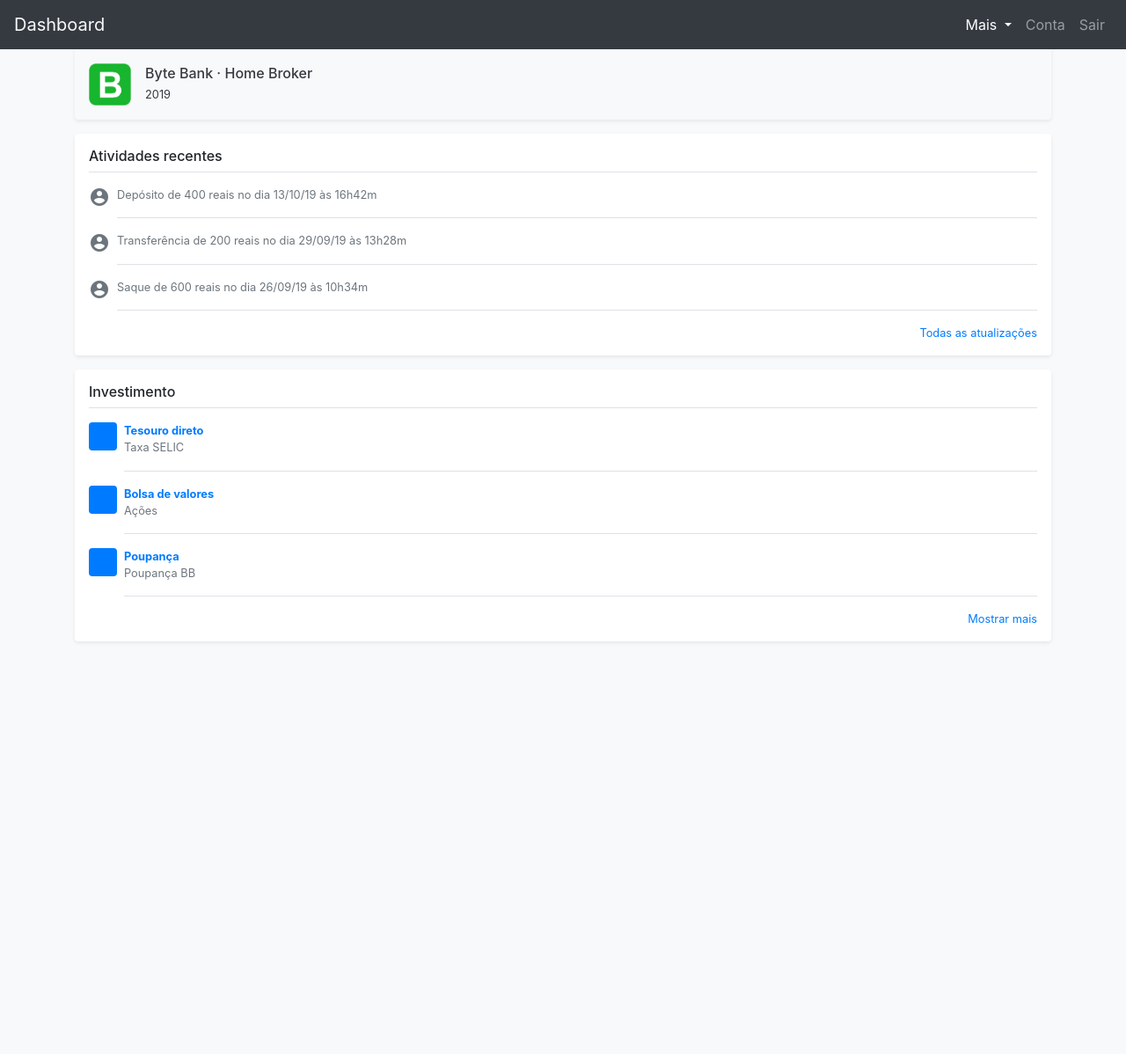
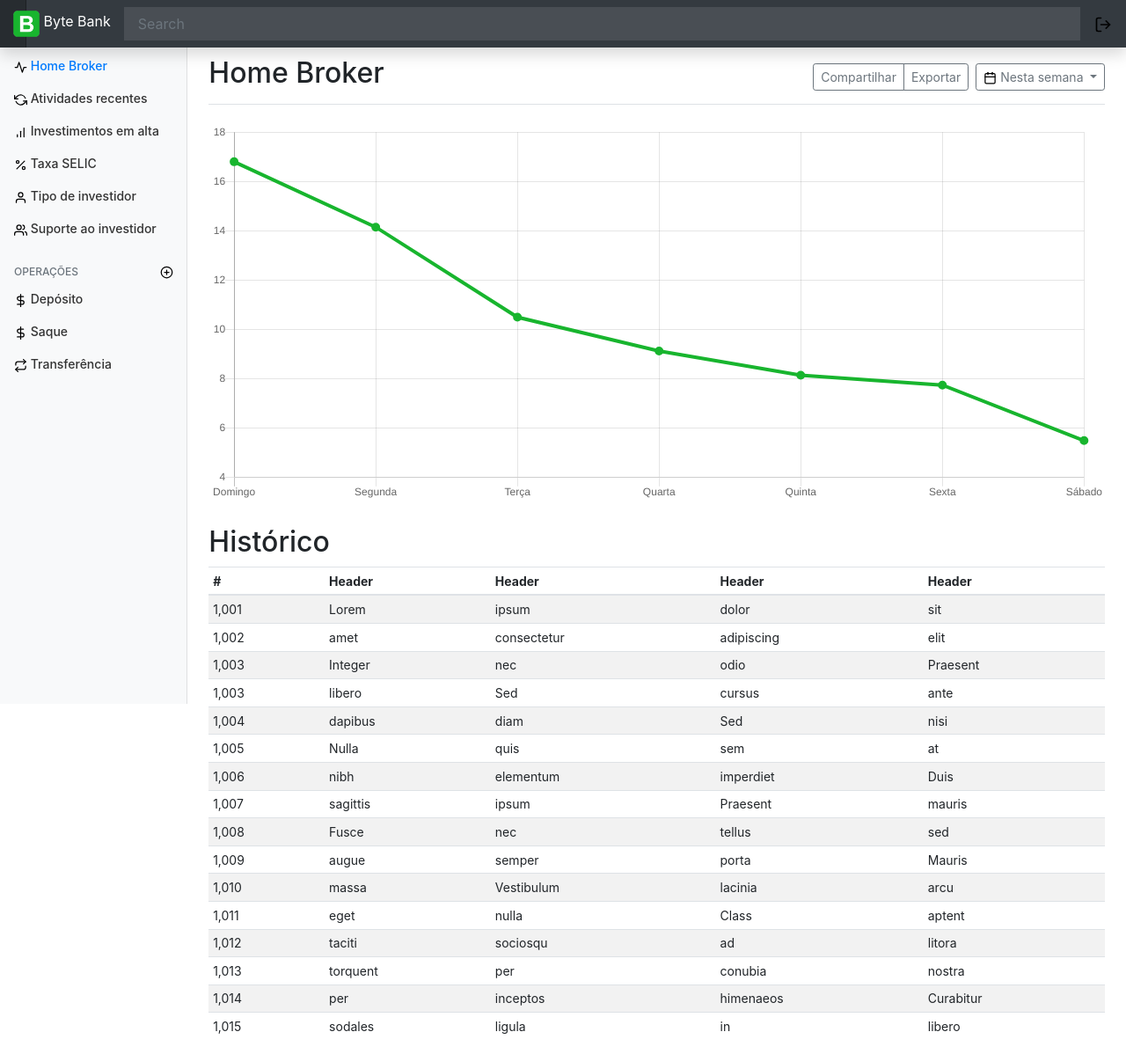
Before and after one commit to will3g/ByteBank, a Flask app: page /bb/dashboard in a window 1280 px wide. Shown: the whole page at 88% size. Before the commit the page ends 730 px from the top, so only its background shows below. Run offline with Flask 2, Linux system fonts and the light colour scheme; some libraries are stand-ins or nearby versions.

Commit message:
Styles Home Broker and tooltipsters

```diff
--- /dev/null
+++ b/my_app/static/dashboard.css
@@ -0,0 +1,106 @@
+body {
+  font-size: .875rem;
+}
+
+.feather {
+  width: 16px;
+  height: 16px;
+  vertical-align: text-bottom;
+}
+
+/*
+ * Sidebar
+ */
+
+.sidebar {
+  position: fixed;
+  top: 0;
+  bottom: 0;
+  left: 0;
+  z-index: 100; /* Behind the navbar */
+  padding: 48px 0 0; /* Height of navbar */
+  box-shadow: inset -1px 0 0 rgba(0, 0, 0, .1);
+}
+
+.sidebar-sticky {
+  position: relative;
+  top: 0;
+  height: calc(100vh - 48px);
+  padding-top: .5rem;
+  overflow-x: hidden;
+  overflow-y: auto; /* Scrollable contents if viewport is shorter than content. */
+}
+
+@supports ((position: -webkit-sticky) or (position: sticky)) {
+  .sidebar-sticky {
+    position: -webkit-sticky;
+    position: sticky;
+  }
+}
+
+.sidebar .nav-link {
+  font-weight: 500;
+  color: #333;
+}
+
+.sidebar .nav-link .feather {
+  margin-right: 4px;
+  color: #999;
+}
+
+.sidebar .nav-link.active {
+  color: #007bff;
+}
+
+.sidebar .nav-link:hover .feather,
+.sidebar .nav-link.active .feather {
+  color: inherit;
+}
+
+.sidebar-heading {
+  font-size: .75rem;
+  text-transform: uppercase;
+}
+
+/*
+ * Content
+ */
+
+[role="main"] {
+  padding-top: 133px; /* Space for fixed navbar */
+}
+
+@media (min-width: 768px) {
+  [role="main"] {
+    padding-top: 48px; /* Space for fixed navbar */
+  }
+}
+
+/*
+ * Navbar
+ */
+
+.navbar-brand {
+  padding-top: .75rem;
+  padding-bottom: .75rem;
+  font-size: 1rem;
+  background-color: rgba(0, 0, 0, .25);
+  box-shadow: inset -1px 0 0 rgba(0, 0, 0, .25);
+}
+
+.navbar .form-control {
+  padding: .75rem 1rem;
+  border-width: 0;
+  border-radius: 0;
+}
+
+.form-control-dark {
+  color: #fff;
+  background-color: rgba(255, 255, 255, .1);
+  border-color: rgba(255, 255, 255, .1);
+}
+
+.form-control-dark:focus {
+  border-color: transparent;
+  box-shadow: 0 0 0 3px rgba(255, 255, 255, .25);
+}
--- /dev/null
+++ b/my_app/static/dashboard.js
@@ -0,0 +1,51 @@
+/* globals Chart:false, feather:false */
+
+(function () {
+  'use strict'
+
+  // Graphs
+  var ctx = document.getElementById('myChart')
+  // eslint-disable-next-line no-unused-vars
+  var myChart = new Chart(ctx, {
+    type: 'line',
+    data: {
+      labels: [
+        'Domingo',
+        'Segunda',
+        'Terça',
+        'Quarta',
+        'Quinta',
+        'Sexta',
+        'Sábado'
+      ],
+      datasets: [{
+        data: [
+          16.80,
+          14.15,
+          10.50,
+          9.13,
+          8.15,
+          7.75,
+          5.50
+        ],
+        lineTension: 0,
+        backgroundColor: 'transparent',
+        borderColor: '#18b52e',
+        borderWidth: 4,
+        pointBackgroundColor: '#18b52e'
+      }]
+    },
+    options: {
+      scales: {
+        yAxes: [{
+          ticks: {
+            beginAtZero: false
+          }
+        }]
+      },
+      legend: {
+        display: false
+      }
+    }
+  })
+}())
--- a/my_app/templates/dashboard.html
+++ b/my_app/templates/dashboard.html
@@ -10,115 +10,257 @@
     <link href="https://fonts.googleapis.com/icon?family=Material+Icons" rel="stylesheet">
 
     <!-- Bootstrap core CSS -->
-   <link rel="stylesheet" href="{{ url_for('static', filename='css/bootstrap.min.css') }}" integrity="sha384-ggOyR0iXCbMQv3Xipma34MD+dH/1fQ784/j6cY/iJTQUOhcWr7x9JvoRxT2MZw1T">
+    <link rel="stylesheet" href="https://stackpath.bootstrapcdn.com/bootstrap/4.2.1/css/bootstrap.min.css" integrity="sha384-GJzZqFGwb1QTTN6wy59ffF1BuGJpLSa9DkKMp0DgiMDm4iYMj70gZWKYbI706tWS" crossorigin="anonymous">
 
     <!-- Custom styles for this template -->
-    <link href="{{ url_for('static', filename='css/bootstrap.min.css') }}" rel="stylesheet">
+    <link href="{{ url_for('static', filename='dashboard.css') }}" rel="stylesheet">
 
   </head>
-  <body class="bg-light">
-    <nav class="navbar navbar-expand-lg fixed-top navbar-dark bg-dark">
-      <a class="navbar-brand mr-auto text-light mr-lg-0" href="#">Dashboard</a>
-      <button class="navbar-toggler" type="button" data-toggle="collapse" data-target="#navbarsExampleDefault" aria-controls="navbarsExampleDefault" aria-expanded="false" aria-label="Toggle navigation">
-        <span class="navbar-toggler-icon"></span>
-      </button>
 
-  <div class="collapse navbar-collapse justify-content-end" id="navbarsExampleDefault">
-    <ul class="navbar-nav">
-      <li class="nav-item dropdown">
-        <a class="nav-link dropdown-toggle active" href="#" id="navbarDropdownMenuLink" role="button" data-toggle="dropdown" aria-haspopup="true" aria-expanded="false">
-          Mais
+  <body>
+    <nav class="navbar navbar-dark fixed-top bg-dark flex-md-nowrap p-0 shadow">
+      <div>
+        <a class="navbar-brand col-sm-3 col-md-2 mr-0" href="/bb/home">
+              <img src="{{ url_for('static', filename='img/logo-navbar.png') }}" width="30" height="30" class="d-inline-block align-top" alt="Byte Bank, o seu banco digital">
+              Byte Bank
         </a>
-        <div class="dropdown-menu" aria-labelledby="navbarDropdownMenuLink">
-          <a class="dropdown-item" href="#">Suporte</a>
-          <a class="dropdown-item" href="#">Descontos</a>
-          <a class="dropdown-item" href="#">Notificações</a>
       </div>
+  <input class="form-control form-control-dark w-100" type="text" placeholder="Search" aria-label="Search">
+  <ul class="navbar-nav px-3">
+    <li class="nav-item text-nowrap">
+      <a class="nav-link" data-toggle="tooltip" data-placement="top" title="Sair" href="#"><img src="{{ url_for('static', filename='img/log-out.svg') }}" alt="Sair" width="20px" height="20px"></a>
+    </li>
+  </ul>
+</nav>
+
+<div class="container-fluid">
+  <div class="row">
+    <nav class="col-md-2 d-none d-md-block bg-light sidebar">
+      <div class="sidebar-sticky">
+        <ul class="nav flex-column">
+          <li class="nav-item">
+            <a class="nav-link active" href="#">
+              <img src="{{ url_for('static', filename='img/activity.svg') }}" alt="Home Broker" width="15px" height="15px">
+              Home Broker
+            </a>
           </li>
           <li class="nav-item">
-        <a class="nav-link" href="#">Conta</a>
+            <a class="nav-link" href="#">
+              <img src="{{ url_for('static', filename='img/refresh-ccw.svg') }}" alt="Atividades recentes" width="15px" height="15px">
+              Atividades recentes
+            </a>
           </li>
           <li class="nav-item">
-        <a class="nav-link" href="#">Sair</a>
+            <a class="nav-link" href="#">
+              <img src="{{ url_for('static', filename='img/bar-chart.svg') }}" alt="Investimentos em alta" width="15px" height="15px">
+              Investimentos em alta
+            </a>
+          </li>
+          <li class="nav-item">
+            <a class="nav-link" href="#">
+              <img src="{{ url_for('static', filename='img/percent.svg') }}" alt="Taxa SELIC" width="15px" height="15px">
+              Taxa SELIC
+            </a>
+          </li>
+          <li class="nav-item">
+            <a class="nav-link" href="#">
+              <img src="{{ url_for('static', filename='img/user.svg') }}" alt="Tipo de investidor" width="15px" height="15px">
+              Tipo de investidor
+            </a>
+          </li>
+          <li class="nav-item">
+            <a class="nav-link" href="#">
+              <img src="{{ url_for('static', filename='img/users.svg') }}" alt="Suporte ao investidor" width="15px" height="15px">
+              Suporte ao investidor
+            </a>
+          </li>
+        </ul>
+
+        <h6 class="sidebar-heading d-flex justify-content-between align-items-center px-3 mt-4 mb-1 text-muted">
+          <span>Operações</span>
+          <a class="d-flex align-items-center text-muted" href="#">
+            <img src="{{ url_for('static', filename='img/plus-circle.svg') }}" alt="Operações" width="15px" height="15px">
+          </a>
+        </h6>
+        <ul class="nav flex-column mb-2">
+          <li class="nav-item">
+            <a class="nav-link" href="#">
+              <img src="{{ url_for('static', filename='img/dollar-sign.svg') }}" alt="Depósito" width="15px" height="15px">
+              Depósito
+            </a>
+          </li>
+          <li class="nav-item">
+            <a class="nav-link" href="#">
+              <img src="{{ url_for('static', filename='img/dollar-sign.svg') }}" alt="Saque" width="15px" height="15px">
+              Saque
+            </a>
+          </li>
+          <li class="nav-item">
+            <a class="nav-link" href="#">
+              <img src="{{ url_for('static', filename='img/repeat.svg') }}" alt="Transferência" width="15px" height="15px">
+              Transferência
+            </a>
           </li>
         </ul>
       </div>
     </nav>
 
-<main role="main" class="container">
-  <div class="d-flex pt-5 mt-4 align-items-center p-3 my-3 bg-light text-dark rounded shadow-sm">
-    <img class="mr-3" src="{{ url_for('static', filename='img/logo-navbar.png') }}" alt="" width="48" height="48">
-    <div class="lh-100">
-      <h6 class="mb-0 lh-100">Byte Bank · Home Broker</h6>
-      <small>2019</small>
+    <main role="main" class="col-md-9 ml-sm-auto col-lg-10 px-4">
+      <div class="d-flex justify-content-between flex-wrap flex-md-nowrap align-items-center pt-3 pb-2 mb-3 border-bottom">
+        <h1 class="h2">Home Broker</h1>
+        <div class="btn-toolbar mb-2 mb-md-0">
+          <div class="btn-group mr-2">
+            <button type="button" class="btn btn-sm btn-outline-secondary">Compartilhar</button>
+            <button type="button" class="btn btn-sm btn-outline-secondary">Exportar</button>
+          </div>
+          <button type="button" class="btn btn-sm btn-outline-secondary dropdown-toggle">
+            <img src="{{ url_for('static', filename='img/calendar.svg') }}" alt="Calendario" width="15px" height="15px">
+            Nesta semana
+          </button>
         </div>
       </div>
 
-  <div class="my-3 p-3 bg-white rounded shadow-sm">
-    <h6 class="border-bottom border-gray pb-2 mb-0">Atividades recentes</h6>
-    <div class="media text-muted pt-3">
-      <i class="material-icons large mr-2">account_circle</i>
-      <p class="media-body pb-3 mb-0 small lh-125 border-bottom border-gray">
-        <strong class="d-block text-gray-dark">{{ titular }}</strong>
-        Depósito de 400 reais no dia 13/10/19 às 16h42m
-      </p>
+      <canvas class="my-4 w-100" id="myChart" width="900" height="380"></canvas>
+
+      <h2>Histórico</h2>
+      <div class="table-responsive">
+        <table class="table table-striped table-sm">
+          <thead>
+            <tr>
+              <th>#</th>
+              <th>Header</th>
+              <th>Header</th>
+              <th>Header</th>
+              <th>Header</th>
+            </tr>
+          </thead>
+          <tbody>
+            <tr>
+              <td>1,001</td>
+              <td>Lorem</td>
+              <td>ipsum</td>
+              <td>dolor</td>
+              <td>sit</td>
+            </tr>
+            <tr>
+              <td>1,002</td>
+              <td>amet</td>
+              <td>consectetur</td>
+              <td>adipiscing</td>
+              <td>elit</td>
+            </tr>
+            <tr>
+              <td>1,003</td>
+              <td>Integer</td>
+              <td>nec</td>
+              <td>odio</td>
+              <td>Praesent</td>
+            </tr>
+            <tr>
+              <td>1,003</td>
+              <td>libero</td>
+              <td>Sed</td>
+              <td>cursus</td>
+              <td>ante</td>
+            </tr>
+            <tr>
+              <td>1,004</td>
+              <td>dapibus</td>
+              <td>diam</td>
+              <td>Sed</td>
+              <td>nisi</td>
+            </tr>
+            <tr>
+              <td>1,005</td>
+              <td>Nulla</td>
+              <td>quis</td>
+              <td>sem</td>
+              <td>at</td>
+            </tr>
+            <tr>
+              <td>1,006</td>
+              <td>nibh</td>
+              <td>elementum</td>
+              <td>imperdiet</td>
+              <td>Duis</td>
+            </tr>
+            <tr>
+              <td>1,007</td>
+              <td>sagittis</td>
+              <td>ipsum</td>
+              <td>Praesent</td>
+              <td>mauris</td>
+            </tr>
+            <tr>
+              <td>1,008</td>
+              <td>Fusce</td>
+              <td>nec</td>
+              <td>tellus</td>
+              <td>sed</td>
+            </tr>
+            <tr>
+              <td>1,009</td>
+              <td>augue</td>
+              <td>semper</td>
+              <td>porta</td>
+              <td>Mauris</td>
+            </tr>
+            <tr>
+              <td>1,010</td>
+              <td>massa</td>
+              <td>Vestibulum</td>
+              <td>lacinia</td>
+              <td>arcu</td>
+            </tr>
+            <tr>
+              <td>1,011</td>
+              <td>eget</td>
+              <td>nulla</td>
+              <td>Class</td>
+              <td>aptent</td>
+            </tr>
+            <tr>
+              <td>1,012</td>
+              <td>taciti</td>
+              <td>sociosqu</td>
+              <td>ad</td>
+              <td>litora</td>
+            </tr>
+            <tr>
+              <td>1,013</td>
+              <td>torquent</td>
+              <td>per</td>
+              <td>conubia</td>
+              <td>nostra</td>
+            </tr>
+            <tr>
+              <td>1,014</td>
+              <td>per</td>
+              <td>inceptos</td>
+              <td>himenaeos</td>
+              <td>Curabitur</td>
+            </tr>
+            <tr>
+              <td>1,015</td>
+              <td>sodales</td>
+              <td>ligula</td>
+              <td>in</td>
+              <td>libero</td>
+            </tr>
+          </tbody>
+        </table>
       </div>
-    <div class="media text-muted pt-3">
-      <i class="material-icons large mr-2">account_circle</i>
-      <p class="media-body pb-3 mb-0 small lh-125 border-bottom border-gray">
-        <strong class="d-block text-gray-dark">{{ titular }}</strong>
-        Transferência de 200 reais no dia 29/09/19 às 13h28m
-      </p>
-    </div>
-    <div class="media text-muted pt-3">
-      <i class="material-icons large mr-2">account_circle</i>
-      <p class="media-body pb-3 mb-0 small lh-125 border-bottom border-gray">
-        <strong class="d-block text-gray-dark">{{ titular }}</strong>
-        Saque de 600 reais no dia 26/09/19 às 10h34m
-      </p>
-    </div>
-    <small class="d-block text-right mt-3">
-      <a href="#">Todas as atualizações</a>
-    </small>
-  </div>
-
-  <div class="my-3 p-3 bg-white rounded shadow-sm">
-    <h6 class="border-bottom border-gray pb-2 mb-0">Investimento</h6>
-    <div class="media text-muted pt-3">
-      <svg class="bd-placeholder-img mr-2 rounded" width="32" height="32" xmlns="http://www.w3.org/2000/svg" preserveAspectRatio="xMidYMid slice" focusable="false" role="img" aria-label="Placeholder: 32x32"><title>Placeholder</title><rect width="100%" height="100%" fill="#007bff"/><text x="50%" y="50%" fill="#007bff" dy=".3em">32x32</text></svg>
-      <div class="media-body pb-3 mb-0 small lh-125 border-bottom border-gray">
-        <div class="d-flex justify-content-between align-items-center w-100">
-          <strong class="text-gray-dark"><a href="#">Tesouro direto</a></strong>
-        </div>
-        <span class="d-block">Taxa SELIC</span>
+    </main>
   </div>
 </div>
-    <div class="media text-muted pt-3">
-      <svg class="bd-placeholder-img mr-2 rounded" width="32" height="32" xmlns="http://www.w3.org/2000/svg" preserveAspectRatio="xMidYMid slice" focusable="false" role="img" aria-label="Placeholder: 32x32"><title>Placeholder</title><rect width="100%" height="100%" fill="#007bff"/><text x="50%" y="50%" fill="#007bff" dy=".3em">32x32</text></svg>
-      <div class="media-body pb-3 mb-0 small lh-125 border-bottom border-gray">
-        <div class="d-flex justify-content-between align-items-center w-100">
-          <strong class="text-gray-dark"><a href="#">Bolsa de valores</a></strong>
-        </div>
-        <span class="d-block">Ações</span>
-      </div>
-    </div>
-    <div class="media text-muted pt-3">
-      <svg class="bd-placeholder-img mr-2 rounded" width="32" height="32" xmlns="http://www.w3.org/2000/svg" preserveAspectRatio="xMidYMid slice" focusable="false" role="img" aria-label="Placeholder: 32x32"><title>Placeholder</title><rect width="100%" height="100%" fill="#007bff"/><text x="50%" y="50%" fill="#007bff" dy=".3em">32x32</text></svg>
-      <div class="media-body pb-3 mb-0 small lh-125 border-bottom border-gray">
-        <div class="d-flex justify-content-between align-items-center w-100">
-          <strong class="text-gray-dark"><a href="#">Poupança</a></strong>
-        </div>
-        <span class="d-block">Poupança BB</span>
-      </div>
-    </div>
-    <small class="d-block text-right mt-3">
-      <a href="#">Mostrar mais</a>
-    </small>
-  </div>
-</main>
-
+        <!-- Bootstrap core JS -->
         <script src="https://code.jquery.com/jquery-3.3.1.slim.min.js" integrity="sha384-q8i/X+965DzO0rT7abK41JStQIAqVgRVzpbzo5smXKp4YfRvH+8abtTE1Pi6jizo" crossorigin="anonymous"></script>
-    <script src="https://cdnjs.cloudflare.com/ajax/libs/popper.js/1.14.7/umd/popper.min.js" integrity="sha384-UO2eT0CpHqdSJQ6hJty5KVphtPhzWj9WO1clHTMGa3JDZwrnQq4sF86dIHNDz0W1" crossorigin="anonymous"></script>
-    <script src="https://stackpath.bootstrapcdn.com/bootstrap/4.3.1/js/bootstrap.min.js" integrity="sha384-JjSmVgyd0p3pXB1rRibZUAYoIIy6OrQ6VrjIEaFf/nJGzIxFDsf4x0xIM+B07jRM" crossorigin="anonymous"></script>
+        <script>window.jQuery || document.write('<script src="/docs/4.2/assets/js/vendor/jquery-slim.min.js"><\/script>')</script>
+        <script src="https://cdnjs.cloudflare.com/ajax/libs/feather-icons/4.9.0/feather.min.js"></script>
+        <script src="https://cdnjs.cloudflare.com/ajax/libs/Chart.js/2.7.3/Chart.min.js"></script>
+        <script src="https://code.jquery.com/jquery-3.3.1.slim.min.js" integrity="sha384-q8i/X+965DzO0rT7abK41JStQIAqVgRVzpbzo5smXKp4YfRvH+8abtTE1Pi6jizo" crossorigin="anonymous"></script>
+        <script src="https://cdnjs.cloudflare.com/ajax/libs/popper.js/1.14.6/umd/popper.min.js" integrity="sha384-wHAiFfRlMFy6i5SRaxvfOCifBUQy1xHdJ/yoi7FRNXMRBu5WHdZYu1hA6ZOblgut" crossorigin="anonymous"></script>
+        <script src="https://stackpath.bootstrapcdn.com/bootstrap/4.2.1/js/bootstrap.min.js" integrity="sha384-B0UglyR+jN6CkvvICOB2joaf5I4l3gm9GU6Hc1og6Ls7i6U/mkkaduKaBhlAXv9k" crossorigin="anonymous"></script>
+        <script src="{{ url_for('static', filename='dashboard.js') }}"></script>
   </body>
 </html>
```
Also changed, not shown: my_app/templates/main.html (+6 -9 lines), my_app/static/img/activity.svg (added), my_app/static/img/bar-chart-2.svg (added), my_app/static/img/bar-chart.svg (added), my_app/static/img/calendar.svg (added), my_app/static/img/dollar-sign.svg (added), my_app/static/img/log-out.svg (added), my_app/static/img/percent.svg (added), my_app/static/img/plus-circle.svg (added), my_app/static/img/refresh-ccw.svg (added), my_app/static/img/repeat.svg (added), my_app/static/img/user.svg (added), my_app/static/img/users.svg (added), 1 other file. Lines whose indentation alone changed are shown as unchanged.
